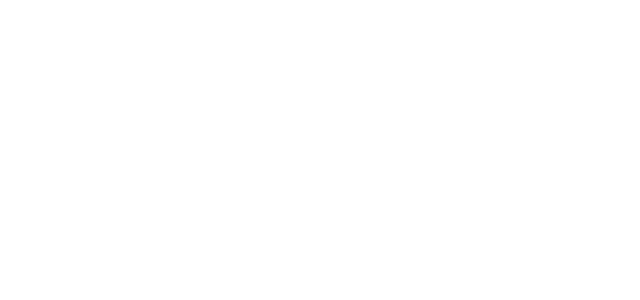
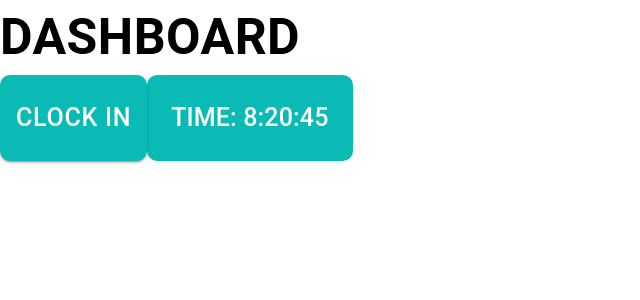
Before and after one commit to rondelhallare/HRIS-Project, a React (Create React App) app: page /Dashboard in a window 1280 px wide. Shown: the top 300 px of the page, without its empty margins (0-640 px from the left). Built offline with nearby package versions, Linux system fonts and the light colour scheme.

Commit message:
Implement material Ui in Side Navbar

```diff
--- a/src/Components/Dashboard/Body.js
+++ b/src/Components/Dashboard/Body.js
@@ -1,10 +1,8 @@
 import React from 'react'
 import { Box } from '@mui/system';
-import { Typography } from '@mui/material';
-// import ClockIn from './ClockIn';
-// import BodyTitle from './BodyTitle';
-// import ResponsiveDrawer from './ResponsiveDrawer';
-// import TimeDisplay from './TimeDisplay';
+import ClockIn from './ClockIn';
+import BodyTitle from './BodyTitle';
+import TimeDisplay from './TimeDisplay';
 // import CalendarDash from './CalendarDash';
 
 
@@ -12,7 +10,7 @@ function Body() {
     return (
         <Box>
 
-            {/* <BodyTitle /> */}
+            <BodyTitle />
 
             <Box sx={{
                  display: 'flex',
@@ -23,9 +21,9 @@ function Body() {
 
                 {/* <CalendarDash /> */}
 
-                {/* <ClockIn />
+                <ClockIn />
 
-                <TimeDisplay /> */}
+                <TimeDisplay />
 
             </Box>
         </Box>
--- /dev/null
+++ b/src/Components/Dashboard/BodyTitle.js
@@ -0,0 +1,20 @@
+import React from 'react'
+import { Typography } from '@mui/material'
+import { Box } from '@mui/system'
+
+const BodyTitle = () => {
+    return (
+        <Box>
+            <Typography sx = {{
+                 fontWeight: 'bold',
+                 color: 'black',
+                 fontSize: '50px',
+                 textAlign: 'left',
+            }}>
+                DASHBOARD
+            </Typography>
+        </Box>
+    )
+}
+
+export default BodyTitle
--- /dev/null
+++ b/src/Components/Dashboard/ClockIn.js
@@ -0,0 +1,23 @@
+import React from 'react'
+import { Button } from '@mui/material';
+import { Box } from '@mui/system';
+
+const ClockIn = () => {
+    return (
+        <Box sx = {{
+            display: 'flex',
+        }}>
+            <Button color="secondary" variant="contained" sx={{
+                fontSize: '25px',
+                fontWeight: 'medium',
+                color: '#FFFFFF',
+                borderRadius: '10px'
+            }}>
+                CLOCK IN
+            </Button>
+        </Box>
+
+    )
+}
+
+export default ClockIn
--- /dev/null
+++ b/src/Components/Dashboard/TimeDisplay.js
@@ -0,0 +1,25 @@
+import React from 'react'
+import { Box } from '@mui/system';
+
+const TimeDisplay = () => {
+    return (
+        <Box sx = {{
+            borderRadius: '10px',
+            bgcolor: 'secondary.main',
+
+        }}>
+            <Box color="secondary" sx={{
+                fontSize: '25px',
+                fontWeight: 'medium',
+                color: '#FFFFFF',
+                p: '12px',
+                m: '12px',
+            }}>
+                TIME: 8:20:45
+            </Box>
+        </Box>
+
+    )
+}
+
+export default TimeDisplay
```
